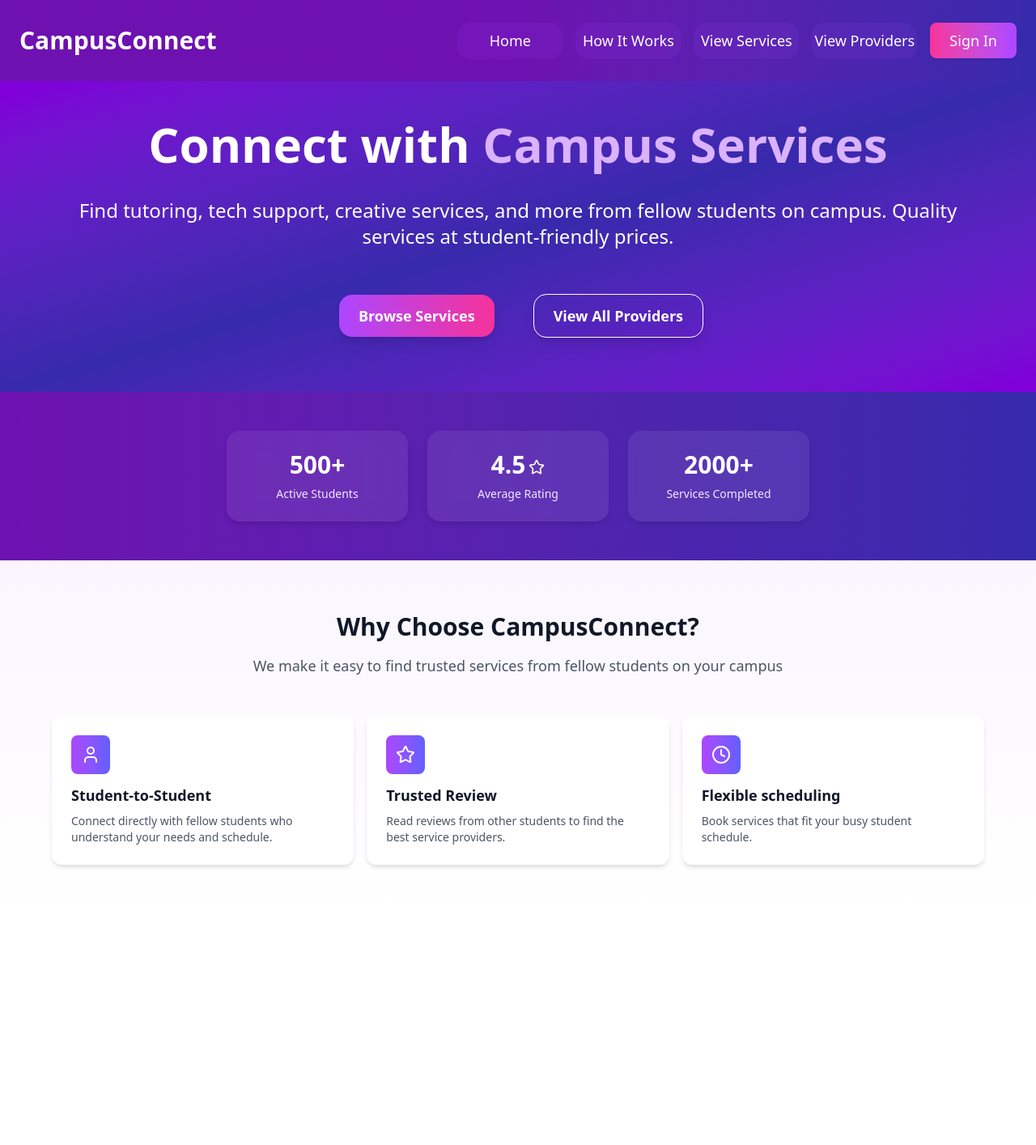
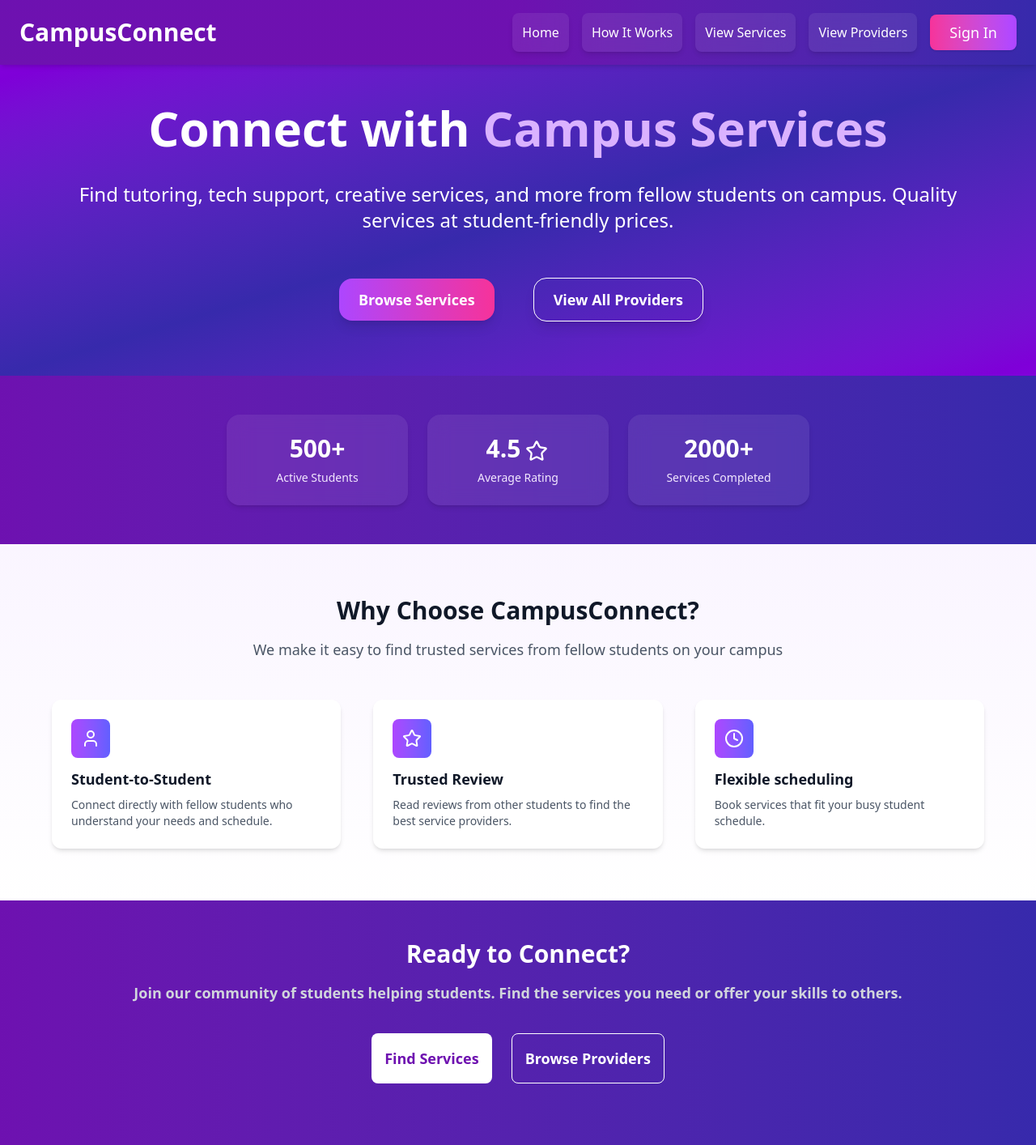
Before and after one commit to Chinomso-Augustine/Chino-Work, a React (Vite) app in the folder Projects/campusconnect/: page / in a window 1280 px wide. Shown: the whole page at 81% size. Before the commit the page ends 1132 px from the top, so only its background shows below. Built offline with nearby package versions, Linux system fonts and the light colour scheme.

Commit message:
Home Page complete

```diff
--- a/Projects/campusconnect/src/components/Home/home.jsx
+++ b/Projects/campusconnect/src/components/Home/home.jsx
@@ -6,7 +6,7 @@ function Home() {
     {/*Stats for stat section  */ }
     const stats = [
         { value: "500+", label: "Active Students" },
-        { value: "4.5", label: "Average Rating", icon: <Star className="inline w-5 h-5 ml-1" /> },
+        { value: "4.5", label: "Average Rating", icon: <Star className="inline w-8 h-7 ml-1" /> },
         { value: "2000+", label: "Services Completed" },
     ];
 
@@ -21,8 +21,8 @@ function Home() {
     return (
         <div>
             {/** Header section */}
-            <section className="bg-gradient-to-br from-purple-700 via-indigo-800  to-purple-700 text-white h-auto py-12 p-13 ">
-                <h1 className="text-6xl text-center font-bold">Connect with <span className="text-purple-300"> Campus Services</span>
+            <section className="bg-gradient-to-br from-purple-700 via-indigo-800  to-purple-700 text-white h-auto py-12 p-13 mt-20">
+                <h1 className="text-3xl  md:text-6xl text-center font-bold ">Connect with <span className="text-purple-300"> Campus Services</span>
                 </h1>
 
                 <p className="text-2xl text-center mt-9 mb-9">Find tutoring, tech support, creative services, and more from fellow students on campus.
@@ -38,11 +38,11 @@ function Home() {
             </section>
 
             {/*Stats section */}
-            <section className="bg-gradient-to-r from-purple-800 to-indigo-800 py-12 flex flex-col md:flex-row justify-center gap-6 flex-wrap">
+            <section className="bg-gradient-to-r from-purple-800 to-indigo-800 py-12 flex flex-col items-center md:flex-row justify-center gap-6 flex-wrap">
                 {stats.map((stat, index) => (
                     <div
                         key={index}
-                        className="bg-white/8 backdrop-blur-md rounded-1xl px-8 py-6 text-center shadow-md text-white w-full md:w-56 rounded-2xl"
+                        className="bg-white/8 backdrop-blur-md rounded-1xl py-6 text-center shadow-md text-white w-lg md:w-56 rounded-2xl"
                     >
                         <div className="text-3xl font-bold">
                             {stat.value}
@@ -64,7 +64,7 @@ function Home() {
                 <h3 className="text-3xl font-bold text-center mb-4 text-gray-900">Why Choose CampusConnect?</h3>
                 <p className="text-lg text-center text-gray-600 mb-12 max-w-2xl mx-auto">We make it easy to find trusted services from fellow students on your campus </p>
 
-                <div className="grid grid-cols-1 sm:grid-cols-2 md:grid-cols-3 gap-4 max-w-6xl mx-auto">
+                <div className="grid grid-cols-1 sm:grid-cols-2 md:grid-cols-3 gap-10 max-w-6xl mx-auto">
 
                     {reason.map((whyUs, index) => (
                         <div
@@ -80,8 +80,21 @@ function Home() {
                 </div>
             </section>
 
-            <footer>
+            <footer className="bg-gradient-to-r from-purple-800 to-indigo-800 py-12">
+            <h2 className="text-3xl font-bold text-center mb-4 text-white">Ready to Connect?</h2>
 
+            <p className="text-gray-300 text-lg font-semibold flex text-center justify-center m-4 ">Join our community of students helping students. Find the services you need or offer your skills to others.</p>
+
+            <div className="flex flex-col md:flex-row justify-center gap-6 flex-wrap font-bold mt-9 mb-7">
+                <button className="bg-white text-purple-800 text-lg rounded-lg p-4  cursor-pointer">
+                    Find Services
+
+                </button>
+                <button className="border text-white text-lg rounded-lg p-4 hover:bg-white hover:text-purple-800 cursor-pointer">
+                Browse Providers
+                </button>
+
+            </div>
             </footer>
         </div>
     )
--- a/Projects/campusconnect/src/components/Navbar/narv.jsx
+++ b/Projects/campusconnect/src/components/Navbar/narv.jsx
@@ -14,8 +14,8 @@ function Navbar() {
   ];
 
   return (
-    <nav className="bg-gradient-to-r from-purple-800 via-purple-800 to-indigo-800 text-white">
-      <div className="flex items-center justify-between h-[100px] px-6">
+<nav className="fixed top-0 left-0 w-full z-50 bg-gradient-to-r from-purple-800 via-purple-800 to-indigo-800 text-white shadow-md">
+      <div className="flex items-center justify-between h-[80px] px-6">
         {/* Logo */}
         <div className="text-3xl font-bold">CampusConnect</div>
 
@@ -25,7 +25,7 @@ function Navbar() {
             <a
               key={index}
               href={item.href}
-              className="inline-flex items-center justify-center bg-purple-500/10 w-[130px] h-[45px] text-white text-lg hover:bg-purple-200/10 transition rounded-2xl"
+                    className="bg-white/8 backdrop-blur-md text-center shadow-md text-white p-3 md:w-auto rounded-lg hover:bg-purple-800"
             >
               {item.label}
             </a>
```
